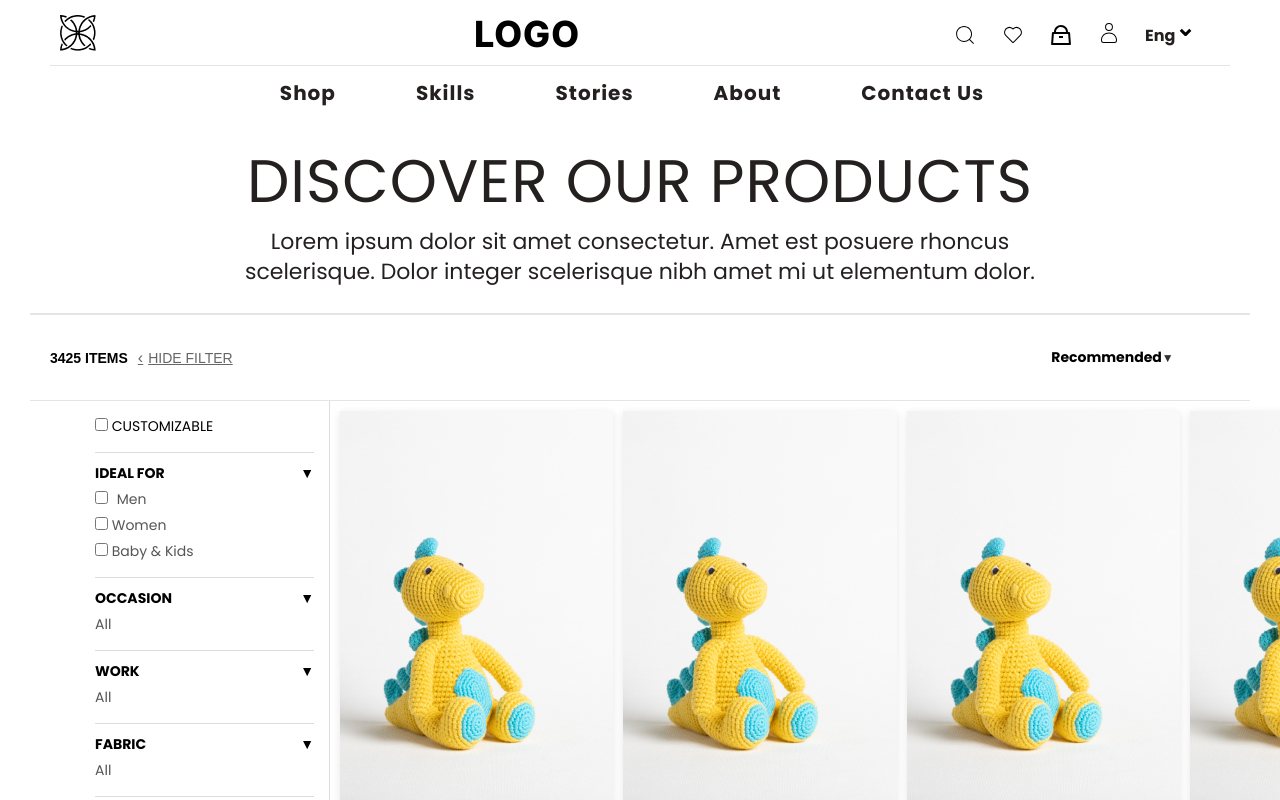
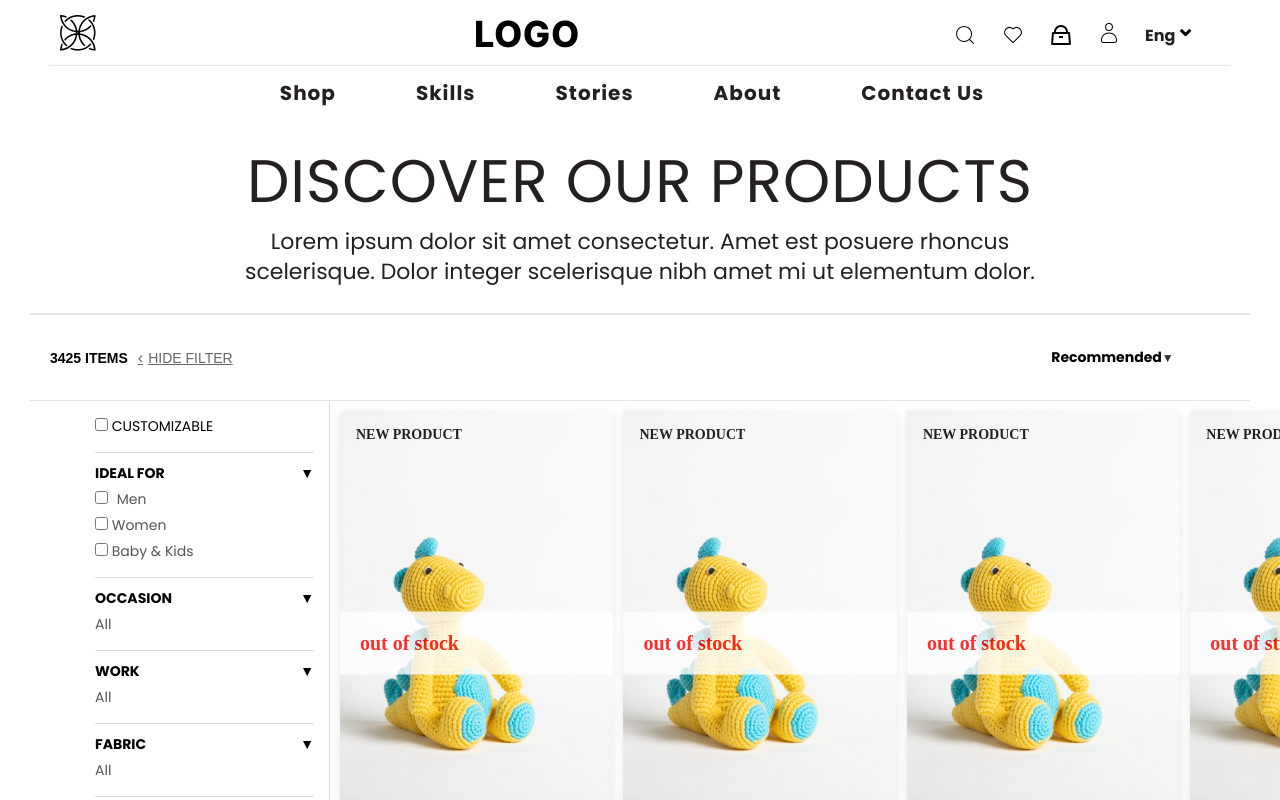
Before and after one commit to vyshnavgr07/Appscrip-task-Vyshnav_GR, a Next.js app: page / in a window 1280 px wide. Shown: the top 800 px of the page. Built offline with nearby package versions, Linux system fonts and the light colour scheme.

Commit message:
product listupdated:productlist updated

```diff
--- a/src/components/productlist/ProductList.jsx
+++ b/src/components/productlist/ProductList.jsx
@@ -13,7 +13,7 @@ return (
 
       {[...Array(10)].map((_, i) => (
         <div key={i} className={styles.cardContainer}>
-          <ProductCard />
+          <ProductCard    isOutOfStock ={true} isNewProduct = {true} />
         </div>
       ))}
     </div>
```
